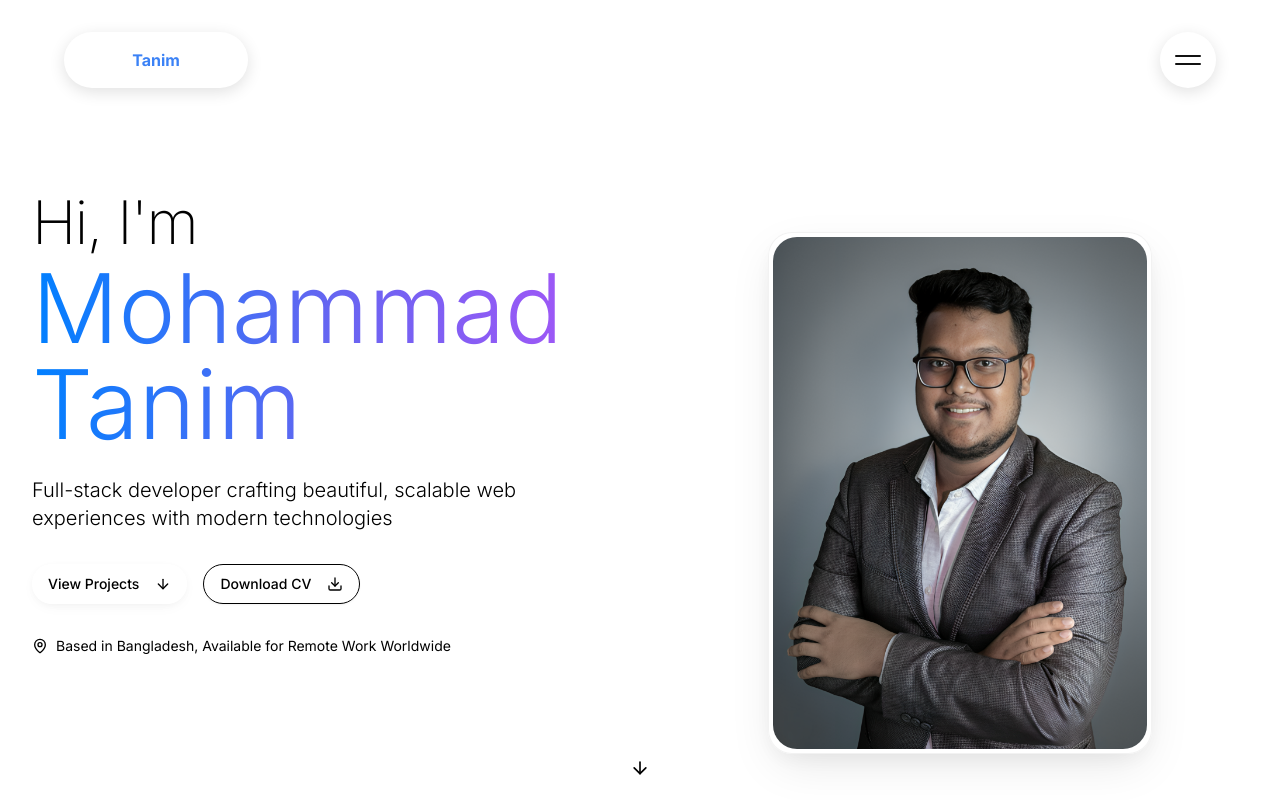
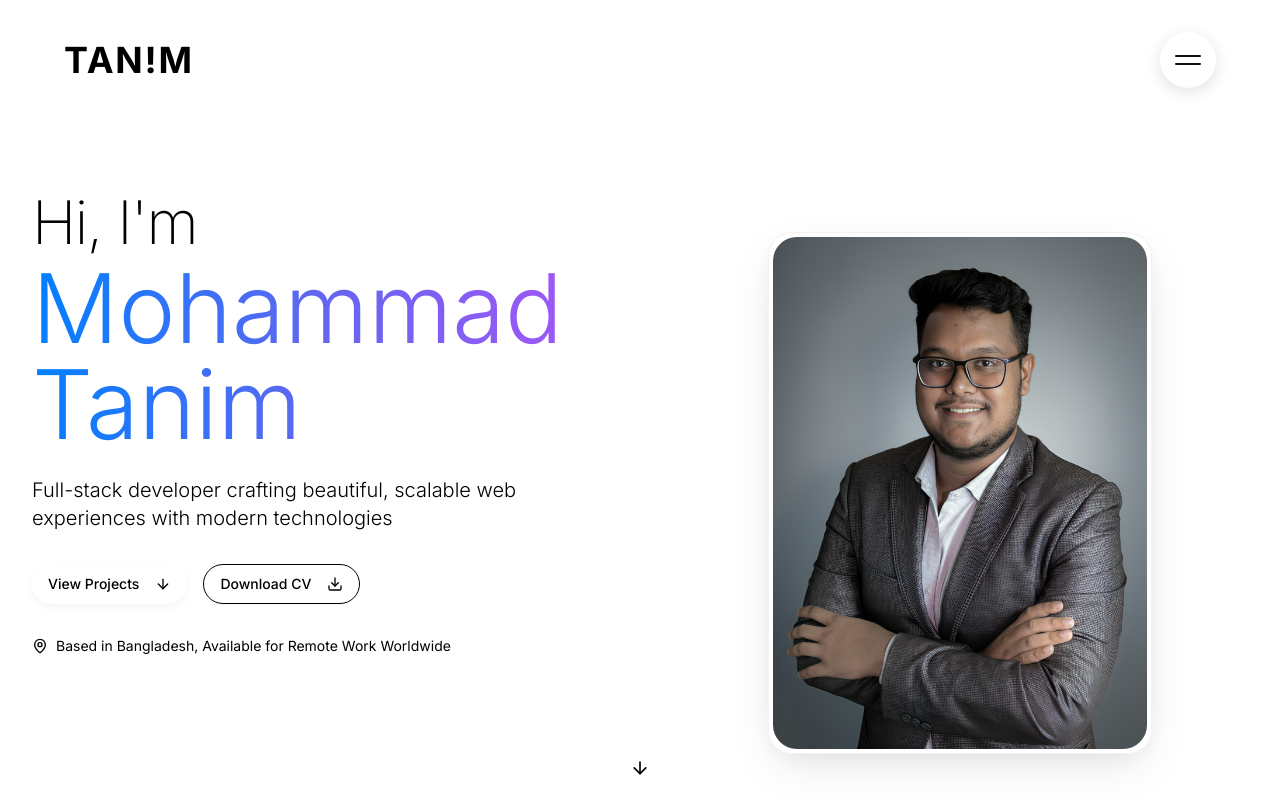
Before and after one commit to mohammadtanim24h/mohammad-tanim-portfolio-v2, a Next.js app: page / in a window 1280 px wide. Shown: the top 800 px of the page. Built offline with nearby package versions, Linux system fonts and the light colour scheme.

Commit message:
Added the logo in the nav

```diff
--- a/components/BubbleMenu.tsx
+++ b/components/BubbleMenu.tsx
@@ -96,7 +96,7 @@ export default function BubbleMenu({
         useFixedPosition ? "fixed" : "absolute",
         "left-0 right-0 top-8",
         "flex items-center justify-between",
-        "gap-4 px-16",
+        "gap-4 px-4 md:px-16",
         "pointer-events-none",
         "z-[1001]",
         className,
@@ -253,45 +253,10 @@ export default function BubbleMenu({
                     className={[
                         "bubble logo-bubble",
                         "inline-flex items-center justify-center",
-                        "rounded-full",
-                        "bg-white",
-                        "shadow-[0_4px_16px_rgba(0,0,0,0.12)]",
-                        "pointer-events-auto",
-                        "h-12 md:h-14",
-                        "px-4 md:px-8",
-                        "gap-2",
-                        "will-change-transform",
                     ].join(" ")}
                     aria-label="Logo"
-                    style={{
-                        background: menuBg,
-                        minHeight: "48px",
-                        borderRadius: "9999px",
-                    }}
                 >
-                    <span
-                        className={[
-                            "logo-content",
-                            "inline-flex items-center justify-center",
-                            "w-[120px] h-full",
-                        ].join(" ")}
-                        style={
-                            {
-                                ["--logo-max-height"]: "60%",
-                                ["--logo-max-width"]: "100%",
-                            } as CSSProperties
-                        }
-                    >
-                        {typeof logo === "string" ? (
-                            <img
-                                src={logo}
-                                alt="Logo"
-                                className="bubble-logo max-h-[60%] max-w-full object-contain block"
-                            />
-                        ) : (
-                            logo
-                        )}
-                    </span>
+                    <h1 className="text-4xl font-bold tracking-wider">TAN!M</h1>
                 </div>
 
                 <button
```
